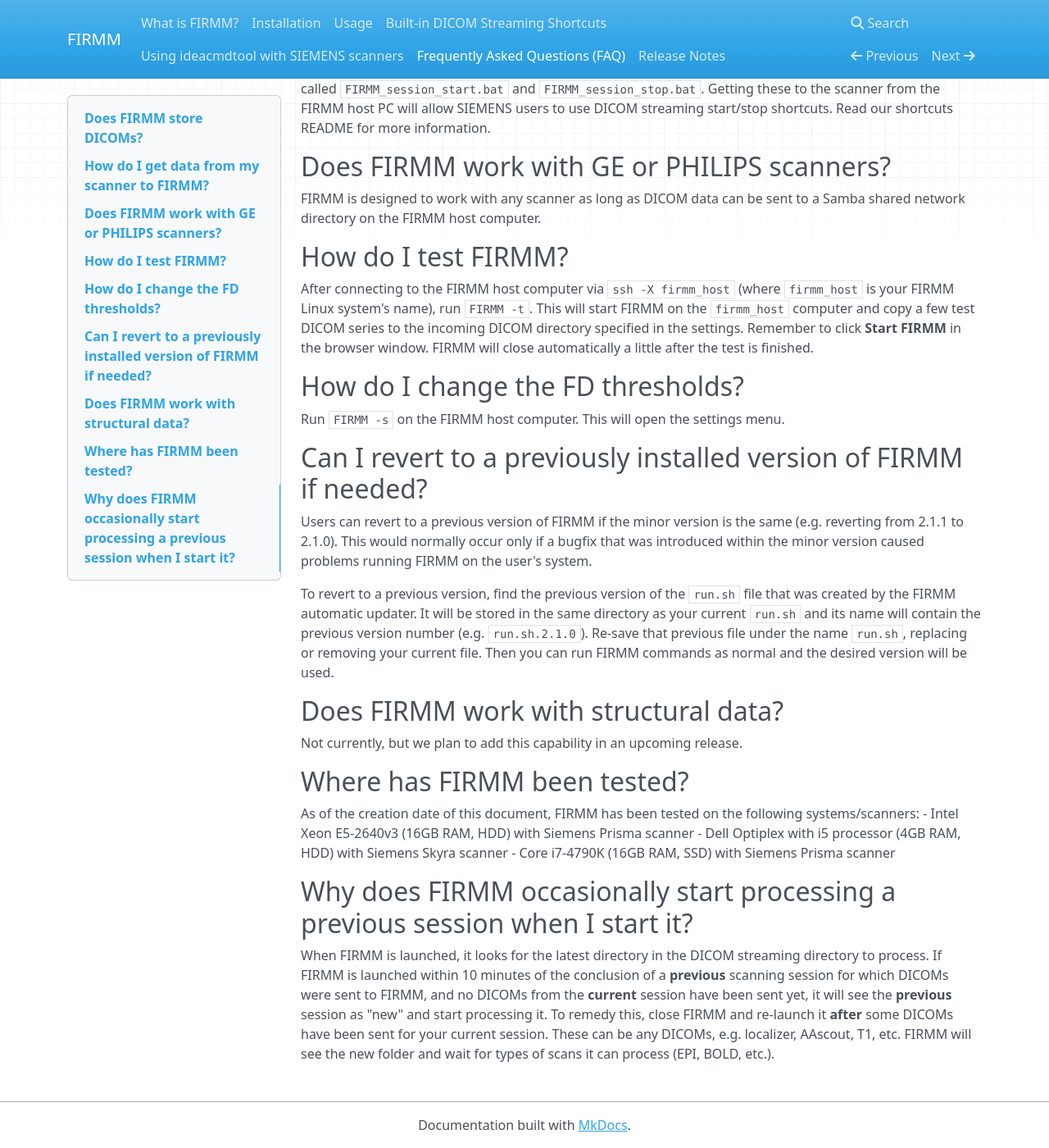
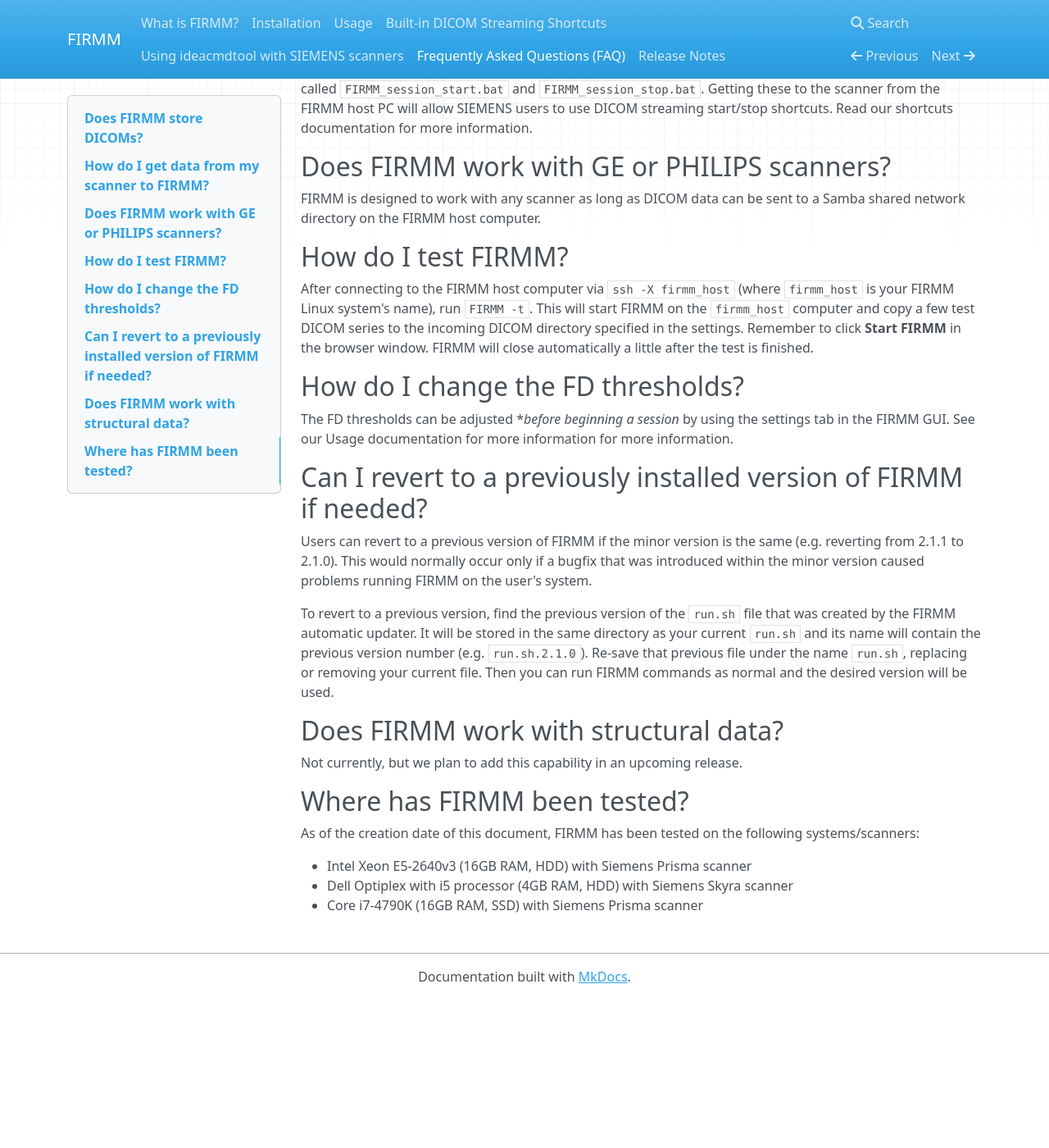
Before and after one commit to FIRMMsoftware/firmm_docs, an MkDocs documentation site: the page built from docs/FAQ.md, in a window 1280 px wide and 1400 px high, scrolled down 711 px. Shown: the whole window at 82% size. Built offline with MkDocs 1.6.1, drawn with Linux system fonts in a browser that asks for light colours; nearby versions of some CDN libraries; old or Windows-style settings are respelled for this version of MkDocs; after the commit the page ends 1930 px from its top, so only the background shows below that.

Commit message:
Change text for version 3

```diff
--- a/docs/FAQ.md
+++ b/docs/FAQ.md
@@ -12,7 +12,7 @@ To use FIRMM effectively, DICOMs need to be transferred as fast as possible to t
 - **GE:** Please [email us](mailto:info@firmm.io) for help.
 - **PHILIPS:** Please [email us](mailto:info@firmm.io) for help.
 
-When the FIRMM installation script is run, it makes two Windows batch files on the FIRMM machine. They are called `FIRMM_session_start.bat` and `FIRMM_session_stop.bat`. Getting these to the scanner from the FIRMM host PC will allow SIEMENS users to use DICOM streaming start/stop shortcuts.  Read our shortcuts README for more information.
+When the FIRMM installation script is run, it makes two Windows batch files on the FIRMM machine. They are called `FIRMM_session_start.bat` and `FIRMM_session_stop.bat`. Getting these to the scanner from the FIRMM host PC will allow SIEMENS users to use DICOM streaming start/stop shortcuts.  Read our shortcuts documentation for more information.
 
 ## Does FIRMM work with GE or PHILIPS scanners?
 
@@ -24,7 +24,7 @@ After connecting to the FIRMM host computer via `ssh -X firmm_host` (where `firm
 
 ## How do I change the FD thresholds?
 
-Run `FIRMM -s` on the FIRMM host computer. This will open the settings menu.
+The FD thresholds can be adjusted **before beginning a session* by using the settings tab in the FIRMM GUI. See our Usage documentation for more information for more information.
 
 ## Can I revert to a previously installed version of FIRMM if needed?
 
@@ -39,10 +39,7 @@ Not currently, but we plan to add this capability in an upcoming release.
 ## Where has FIRMM been tested?
 
 As of the creation date of this document, FIRMM has been tested on the following systems/scanners:
+
 - Intel Xeon E5-2640v3 (16GB RAM, HDD) with Siemens Prisma scanner
 - Dell Optiplex with i5 processor (4GB RAM, HDD) with Siemens Skyra scanner
 - Core i7-4790K (16GB RAM, SSD) with Siemens Prisma scanner
-
-## Why does FIRMM occasionally start processing a previous session when I start it?
-
-When FIRMM is launched, it looks for the latest directory in the DICOM streaming directory to process. If FIRMM is launched within 10 minutes of the conclusion of a **previous** scanning session for which DICOMs were sent to FIRMM, and no DICOMs from the **current** session have been sent yet, it will see the **previous** session as "new" and start processing it. To remedy this, close FIRMM and re-launch it **after** some DICOMs have been sent for your current session. These can be any DICOMs, e.g. localizer, AAscout, T1, etc. FIRMM will see the new folder and wait for types of scans it can process (EPI, BOLD, etc.).
```
Also changed, not shown: docs/FIRMM_INSTALLATION.md (+4 -4 lines), docs/FIRMM_USAGE.md (+3 -5 lines), docs/README_ideacmdtool.md (+1 -1 lines), docs/README_scanner_dicom_stream_shortcuts.md (+3 -3 lines), docs/img/framewise_displacement.png (deleted).
